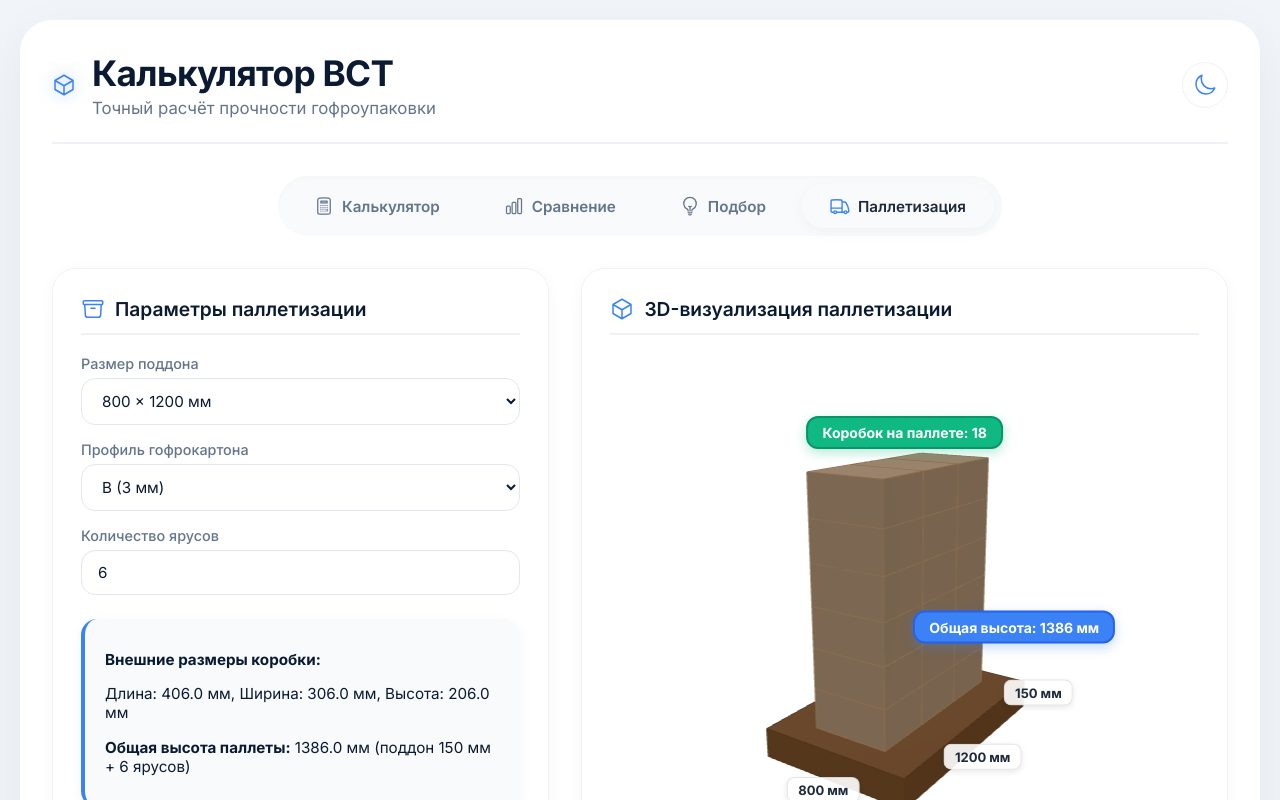
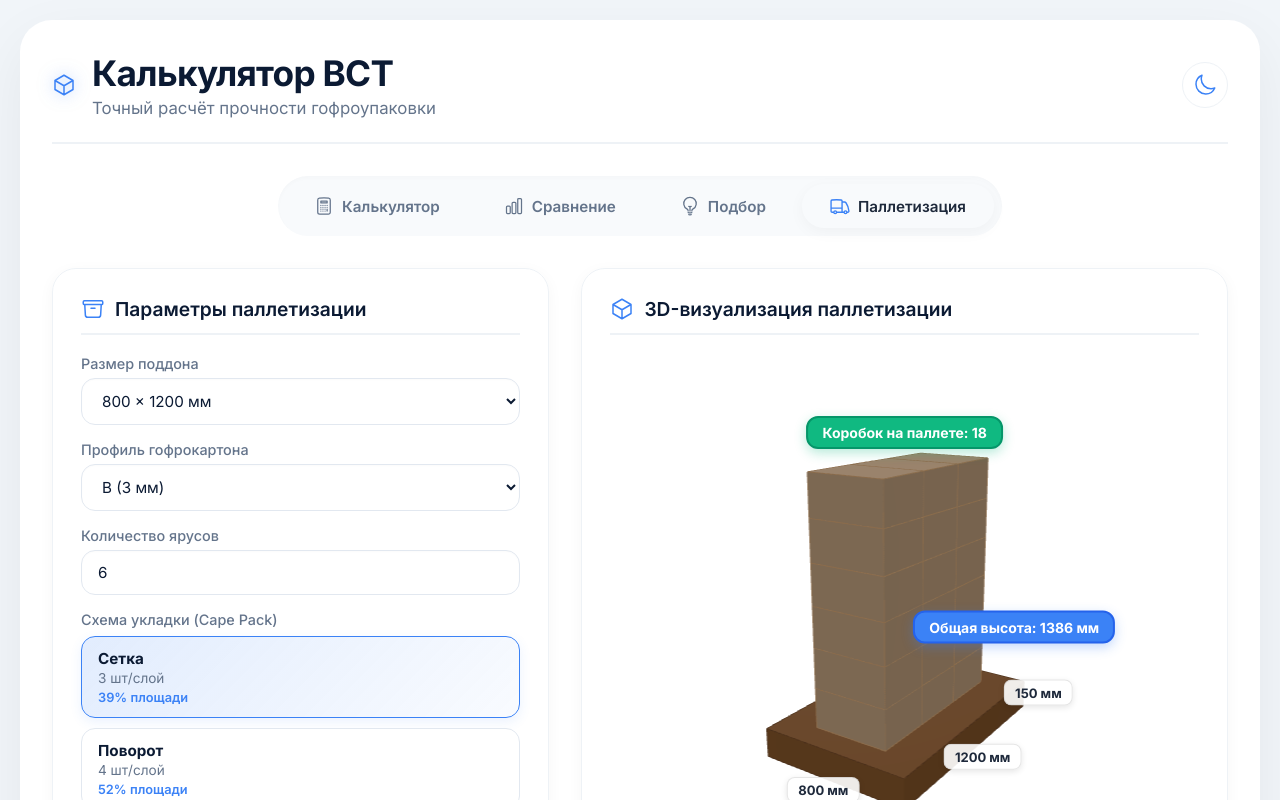
Before and after one commit to DemonicRous/Calculate, a Vue app: page / in a window 1280 px wide. Both pictures are taken after a click on the button "Паллетизация". Shown: the top 800 px of the page. Built offline with nearby package versions, Linux system fonts and the light colour scheme.

Commit message:
Pallerization

```diff
--- a/src/components/PalletizationViewer.vue
+++ b/src/components/PalletizationViewer.vue
@@ -17,8 +17,7 @@ import { OrbitControls } from 'three/examples/jsm/controls/OrbitControls.js';
 import { CSS2DRenderer, CSS2DObject } from 'three/examples/jsm/renderers/CSS2DRenderer.js';
 
 const props = defineProps({
-  boxLength: { type: Number, default: 400 },
-  boxWidth: { type: Number, default: 300 },
+  layoutBoxes: { type: Array, default: () => [] },
   boxHeight: { type: Number, default: 200 },
   layers: { type: Number, default: 1 },
   palletWidth: { type: Number, default: 800 },
@@ -35,9 +34,7 @@ let labelGroup = new THREE.Group();
 let autoRotate = ref(true);
 let animationFrameId;
 
-// Внешние размеры коробки
-const extLength = computed(() => props.boxLength + 2 * props.thickness);
-const extWidth = computed(() => props.boxWidth + 2 * props.thickness);
+// Внешние размеры коробки по высоте (для отрисовки)
 const extHeight = computed(() => props.boxHeight + 2 * props.thickness);
 
 function initScene() {
@@ -133,8 +130,6 @@ function buildPallet() {
   const pW = props.palletWidth;
   const pD = props.palletDepth;
   const pH = props.palletHeight;
-  const bL = extLength.value;
-  const bW = extWidth.value;
   const bH = extHeight.value;
   const layers = Math.max(1, props.layers);
   const totalH = props.totalHeight || (pH + layers * bH);
@@ -143,8 +138,6 @@ function buildPallet() {
   const sw = pW * scale;
   const sd = pD * scale;
   const sh = pH * scale;
-  const boxL = bL * scale;
-  const boxW = bW * scale;
   const boxH = bH * scale;
 
   // ---- Поддон ----
@@ -222,25 +215,8 @@ function buildPallet() {
   totalHeightLabelObj.position.set(sw / 2 + 80, totalH * scale / 2, 0);
   labelGroup.add(totalHeightLabelObj);
 
-  // ---- Укладка коробок (столбцовая) ----
-  const gapScale = 0.01;
-  const gapL = boxL * gapScale;
-  const gapW = boxW * gapScale;
-  const effL = boxL + gapL;
-  const effW = boxW + gapW;
-
-  let countX = Math.floor(sw / effL);
-  let countZ = Math.floor(sd / effW);
-  if (countX < 1) countX = 1;
-  if (countZ < 1) countZ = 1;
-
-  const totalW = countX * boxL + (countX - 1) * gapL;
-  const totalD = countZ * boxW + (countZ - 1) * gapW;
-  const startX = -totalW / 2 + boxL / 2;
-  const startZ = -totalD / 2 + boxW / 2;
-
   // ---- Статистика: общее количество коробок ----
-  const totalBoxes = countX * countZ * layers;
+  const totalBoxes = props.layoutBoxes.length * layers;
   const statsLabelStyle = {
     color: '#ffffff',
     fontFamily: 'Inter, sans-serif',
@@ -273,33 +249,36 @@ function buildPallet() {
     depthTest: true,
   });
 
-  // ---- Создание слоёв ----
-  const boxGeo = new THREE.BoxGeometry(boxL, boxH, boxW);
-  const edgeGeo = new THREE.EdgesGeometry(boxGeo);
-
+  // ---- Создание слоёв с перевязкой (зеркалирование четных ярусов) ----
   const yOffset = 1;
 
-  // Используем InstancedMesh для оптимизации (особенно если коробок много)
-  // Но для простоты оставим Mesh, так как слоев обычно немного
   for (let layer = 0; layer < layers; layer++) {
     const yPos = sh + boxH / 2 + layer * boxH + yOffset;
 
-    for (let i = 0; i < countX; i++) {
-      for (let j = 0; j < countZ; j++) {
-        const x = startX + i * (boxL + gapL);
-        const z = startZ + j * (boxW + gapW);
+    // В логистике слои перевязывают путем зеркального поворота на 180° по центру
+    const shouldMirror = layer % 2 === 1;
 
+    props.layoutBoxes.forEach((boxDef) => {
+      // Масштабируем размеры коробки и её координаты
+      const boxL = boxDef.w * scale;
+      const boxW = boxDef.d * scale;
+
+      // Зеркалируем координаты для четных ярусов (поворот на 180 относительно центра)
+      const x = shouldMirror ? -boxDef.x * scale : boxDef.x * scale;
+      const z = shouldMirror ? -boxDef.z * scale : boxDef.z * scale;
+
+      const boxGeo = new THREE.BoxGeometry(boxL, boxH, boxW);
       const box = new THREE.Mesh(boxGeo, boxMat);
       box.position.set(x, yPos, z);
       box.castShadow = true;
       box.receiveShadow = true;
       mainGroup.add(box);
 
+      const edgeGeo = new THREE.EdgesGeometry(boxGeo);
       const edge = new THREE.LineSegments(edgeGeo, edgeMat);
       edge.position.set(x, yPos, z);
       mainGroup.add(edge);
-      }
-    }
+    });
   }
 
   // Центрирование сцены
@@ -342,7 +321,7 @@ function resetCamera() {
 watch(autoRotate, (val) => { controls.autoRotate = val; });
 
 watch(
-  () => [props.boxLength, props.boxWidth, props.boxHeight, props.layers,
+  () => [props.layoutBoxes, props.boxHeight, props.layers,
           props.palletWidth, props.palletDepth, props.palletHeight,
           props.thickness, props.totalHeight],
   () => { if (scene) buildPallet(); },
--- a/src/components/tabs/PalletizationTab.vue
+++ b/src/components/tabs/PalletizationTab.vue
@@ -21,18 +21,42 @@
         <label>Количество ярусов</label>
         <input type="number" v-model.number="state.stackHeight" min="1" step="1" />
       </div>
-      <div class="info-box">
+
+      <!-- Схемы раскладки Cape Pack -->
+      <div class="input-group">
+        <label>Схема укладки (Cape Pack)</label>
+        <div class="layout-options">
+          <button
+            v-for="(layout, key) in availableLayouts"
+            :key="key"
+            :class="['layout-btn', { active: state.stackingPattern === key }]"
+            @click="state.stackingPattern = key"
+            :disabled="layout.count === 0"
+          >
+            <span class="layout-name">{{ layout.name }}</span>
+            <span class="layout-count">{{ layout.count }} шт/слой</span>
+            <span class="layout-eff" v-if="layout.count > 0">
+              {{ ((layout.count * extLength * extWidth) / (palletWidth * palletDepth) * 100).toFixed(0) }}% площади
+            </span>
+          </button>
+        </div>
+      </div>
+
+      <!-- Метрики эффективности -->
+      <div class="info-box efficiency-box">
         <p><strong>Внешние размеры коробки:</strong></p>
-        <p>Длина: {{ extLength.toFixed(1) }} мм, Ширина: {{ extWidth.toFixed(1) }} мм, Высота: {{ extHeight.toFixed(1) }} мм</p>
-        <p><strong>Общая высота паллеты:</strong> {{ totalPalletHeight.toFixed(1) }} мм (поддон 150 мм + {{ state.stackHeight }} ярусов)</p>
+        <p>{{ extLength.toFixed(1) }} × {{ extWidth.toFixed(1) }} × {{ extHeight.toFixed(1) }} мм</p>
+        <p><strong>Использование площади:</strong> <span class="highlight-val">{{ efficiencyArea.toFixed(1) }}%</span></p>
+        <p><strong>Общая высота паллеты:</strong> {{ totalPalletHeight.toFixed(0) }} мм</p>
+        <p><strong>Коробок на паллете:</strong> <span class="highlight-val">{{ currentLayout.count * Math.max(1, state.stackHeight) }} шт.</span></p>
+        <p><strong>Общий вес (брутто):</strong> <span class="highlight-val">{{ totalPalletWeight.toFixed(1) }} кг</span></p>
       </div>
     </div>
 
     <div class="card viewer-card glass-card">
       <h2><CubeIcon class="icon" /> 3D-визуализация паллетизации</h2>
       <PalletizationViewer
-        :boxLength="state.length"
-        :boxWidth="state.width"
+        :layoutBoxes="currentLayout.boxes"
         :boxHeight="state.height"
         :layers="state.stackHeight"
         :palletWidth="palletWidth"
@@ -63,6 +87,83 @@ const {
   extLength,
   extWidth,
   extHeight,
-  totalPalletHeight
+  totalPalletHeight,
+  availableLayouts,
+  currentLayout,
+  efficiencyArea,
+  totalPalletWeight
 } = useBoxStrength();
 </script>
+
+<style scoped>
+.layout-options {
+  display: grid;
+  grid-template-columns: 1fr;
+  gap: 10px;
+  margin-top: 8px;
+}
+
+.layout-btn {
+  display: flex;
+  flex-direction: column;
+  align-items: flex-start;
+  padding: 12px 16px;
+  border-radius: 14px;
+  border: 1px solid var(--input-border);
+  background-color: var(--input-bg);
+  color: var(--text-main);
+  cursor: pointer;
+  transition: all 0.2s ease;
+  text-align: left;
+}
+
+.layout-btn:hover:not(:disabled) {
+  border-color: var(--primary);
+  background-color: var(--tab-hover);
+  transform: translateY(-1px);
+}
+
+.layout-btn.active {
+  border-color: var(--primary);
+  background: linear-gradient(135deg, rgba(59, 130, 246, 0.15) 0%, rgba(59, 130, 246, 0.03) 100%);
+  box-shadow: 0 4px 12px rgba(59, 130, 246, 0.1);
+}
+
+.layout-btn:disabled {
+  opacity: 0.5;
+  cursor: not-allowed;
+}
+
+.layout-name {
+  font-weight: 700;
+  font-size: 0.95rem;
+}
+
+.layout-count {
+  font-size: 0.85rem;
+  color: var(--text-muted);
+  margin-top: 2px;
+}
+
+.layout-eff {
+  font-size: 0.8rem;
+  font-weight: 600;
+  color: var(--primary);
+  margin-top: 4px;
+}
+
+.efficiency-box {
+  border-left-color: var(--success-color);
+}
+
+.highlight-val {
+  font-weight: 700;
+  color: var(--primary);
+}
+
+@media (min-width: 480px) and (max-width: 992px) {
+  .layout-options {
+    grid-template-columns: repeat(3, 1fr);
+  }
+}
+</style>
--- a/src/composables/useBoxStrength.js
+++ b/src/composables/useBoxStrength.js
@@ -184,11 +184,213 @@ const extLength = computed(() => state.length + 2 * profileThickness.value);
 const extWidth = computed(() => state.width + 2 * profileThickness.value);
 const extHeight = computed(() => state.height + 2 * profileThickness.value);
 
+// Вспомогательная функция для генерации раскладок
+function getLayouts(pW, pD, bL, bW) {
+  if (bL <= 0 || bW <= 0) return {};
+
+  const layouts = {};
+
+  // 1. Сетка (straight)
+  const colsStraight = Math.floor(pW / bL);
+  const rowsStraight = Math.floor(pD / bW);
+  if (colsStraight > 0 && rowsStraight > 0) {
+    const boxes = [];
+    const usedW = colsStraight * bL;
+    const usedD = rowsStraight * bW;
+    const offsetX = (pW - usedW) / 2;
+    const offsetZ = (pD - usedD) / 2;
+
+    for (let i = 0; i < colsStraight; i++) {
+      for (let j = 0; j < rowsStraight; j++) {
+        boxes.push({
+          x: -pW / 2 + offsetX + i * bL + bL / 2,
+          z: -pD / 2 + offsetZ + j * bW + bW / 2,
+          w: bL,
+          d: bW,
+          rotated: false
+        });
+      }
+    }
+    layouts.straight = {
+      name: 'Сетка',
+      count: boxes.length,
+      boxes
+    };
+  } else {
+    layouts.straight = { name: 'Сетка', count: 0, boxes: [] };
+  }
+
+  // 2. Поворот (rotated)
+  const colsRotated = Math.floor(pW / bW);
+  const rowsRotated = Math.floor(pD / bL);
+  if (colsRotated > 0 && rowsRotated > 0) {
+    const boxes = [];
+    const usedW = colsRotated * bW;
+    const usedD = rowsRotated * bL;
+    const offsetX = (pW - usedW) / 2;
+    const offsetZ = (pD - usedD) / 2;
+
+    for (let i = 0; i < colsRotated; i++) {
+      for (let j = 0; j < rowsRotated; j++) {
+        boxes.push({
+          x: -pW / 2 + offsetX + i * bW + bW / 2,
+          z: -pD / 2 + offsetZ + j * bL + bL / 2,
+          w: bW,
+          d: bL,
+          rotated: true
+        });
+      }
+    }
+    layouts.rotated = {
+      name: 'Поворот',
+      count: boxes.length,
+      boxes
+    };
+  } else {
+    layouts.rotated = { name: 'Поворот', count: 0, boxes: [] };
+  }
+
+  // 3. Перевязка (interlocking)
+  // Ищем лучший сплит по ширине или глубине
+  let bestInterlocking = { count: 0, boxes: [] };
+
+  // Сплит по ширине
+  const maxColsL = Math.floor(pW / bL);
+  for (let c1 = 0; c1 <= maxColsL; c1++) {
+    const w1 = c1 * bL;
+    const w2 = pW - w1;
+    const c2 = Math.floor(w2 / bW);
+
+    const r1 = Math.floor(pD / bW);
+    const r2 = Math.floor(pD / bL);
+
+    const count = c1 * r1 + c2 * r2;
+    if (count > bestInterlocking.count && c1 > 0 && c2 > 0) {
+      const boxes = [];
+      const totalUsedW = w1 + c2 * bW;
+      const offsetX = (pW - totalUsedW) / 2;
+
+      // Блок 1 (продольные)
+      const offsetZ1 = (pD - r1 * bW) / 2;
+      for (let i = 0; i < c1; i++) {
+        for (let j = 0; j < r1; j++) {
+          boxes.push({
+            x: -pW / 2 + offsetX + i * bL + bL / 2,
+            z: -pD / 2 + offsetZ1 + j * bW + bW / 2,
+            w: bL,
+            d: bW,
+            rotated: false
+          });
+        }
+      }
+      // Блок 2 (поперечные)
+      const offsetZ2 = (pD - r2 * bL) / 2;
+      for (let i = 0; i < c2; i++) {
+        for (let j = 0; j < r2; j++) {
+          boxes.push({
+            x: -pW / 2 + offsetX + w1 + i * bW + bW / 2,
+            z: -pD / 2 + offsetZ2 + j * bL + bL / 2,
+            w: bW,
+            d: bL,
+            rotated: true
+          });
+        }
+      }
+      bestInterlocking = { count, boxes };
+    }
+  }
+
+  // Сплит по глубине
+  const maxRowsW = Math.floor(pD / bW);
+  for (let r1 = 0; r1 <= maxRowsW; r1++) {
+    const d1 = r1 * bW;
+    const d2 = pD - d1;
+    const r2 = Math.floor(d2 / bL);
+
+    const c1 = Math.floor(pW / bL);
+    const c2 = Math.floor(pW / bW);
+
+    const count = c1 * r1 + c2 * r2;
+    if (count > bestInterlocking.count && r1 > 0 && r2 > 0) {
+      const boxes = [];
+      const totalUsedD = d1 + r2 * bL;
+      const offsetZ = (pD - totalUsedD) / 2;
+
+      // Блок 1 (продольные)
+      const offsetX1 = (pW - c1 * bL) / 2;
+      for (let i = 0; i < c1; i++) {
+        for (let j = 0; j < r1; j++) {
+          boxes.push({
+            x: -pW / 2 + offsetX1 + i * bL + bL / 2,
+            z: -pD / 2 + offsetZ + j * bW + bW / 2,
+            w: bL,
+            d: bW,
+            rotated: false
+          });
+        }
+      }
+      // Блок 2 (поперечные)
+      const offsetX2 = (pW - c2 * bW) / 2;
+      for (let i = 0; i < c2; i++) {
+        for (let j = 0; j < r2; j++) {
+          boxes.push({
+            x: -pW / 2 + offsetX2 + i * bW + bW / 2,
+            z: -pD / 2 + offsetZ + d1 + j * bL + bL / 2,
+            w: bW,
+            d: bL,
+            rotated: true
+          });
+        }
+      }
+      bestInterlocking = { count, boxes };
+    }
+  }
+
+  layouts.interlocking = {
+    name: 'Перевязка',
+    count: bestInterlocking.count,
+    boxes: bestInterlocking.boxes
+  };
+
+  return layouts;
+}
+
+// Все рассчитанные раскладки
+const availableLayouts = computed(() => {
+  return getLayouts(palletWidth.value, palletDepth.value, extLength.value, extWidth.value);
+});
+
+// Активная раскладка
+const currentLayout = computed(() => {
+  const pattern = state.stackingPattern || 'straight';
+  return availableLayouts.value[pattern] || availableLayouts.value.straight || { count: 0, boxes: [] };
+});
+
+// Эффективность использования площади (%)
+const efficiencyArea = computed(() => {
+  const pW = palletWidth.value;
+  const pD = palletDepth.value;
+  if (pW <= 0 || pD <= 0) return 0;
+  const palletArea = pW * pD;
+  const boxArea = extLength.value * extWidth.value;
+  const totalBoxArea = currentLayout.value.count * boxArea;
+  return (totalBoxArea / palletArea) * 100;
+});
+
 // Общая высота паллеты (поддон + все ярусы)
 const totalPalletHeight = computed(() => {
   const palletH = 150;
   const layers = Math.max(1, state.stackHeight);
   return palletH + layers * extHeight.value;
+});
+
+// Общий вес паллеты (кг)
+const totalPalletWeight = computed(() => {
+  const layers = Math.max(1, state.stackHeight);
+  const countPerLayer = currentLayout.value.count;
+  const cargoWeight = countPerLayer * layers * state.weight;
+  const palletEmptyWeight = 15; // Вес поддона 15 кг
+  return cargoWeight + palletEmptyWeight;
 });
 
 function reset() {
@@ -235,6 +437,10 @@ export function useBoxStrength() {
     extWidth,
     extHeight,
     totalPalletHeight,
+    availableLayouts,
+    currentLayout,
+    efficiencyArea,
+    totalPalletWeight,
     reset
   };
 }
```
Lines whose indentation alone changed are shown as unchanged.
